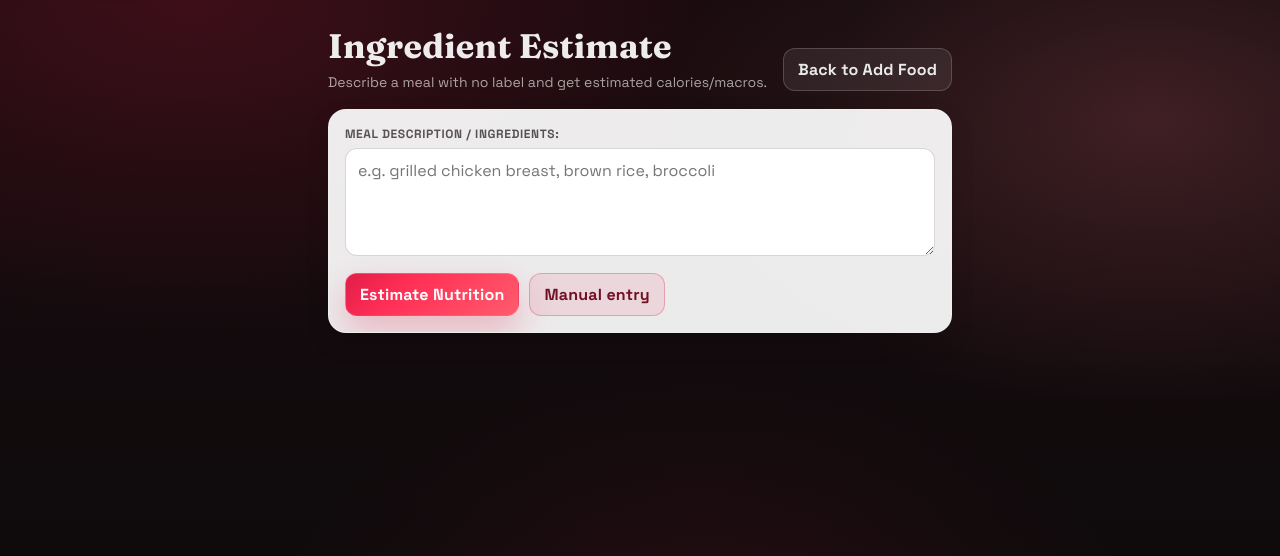
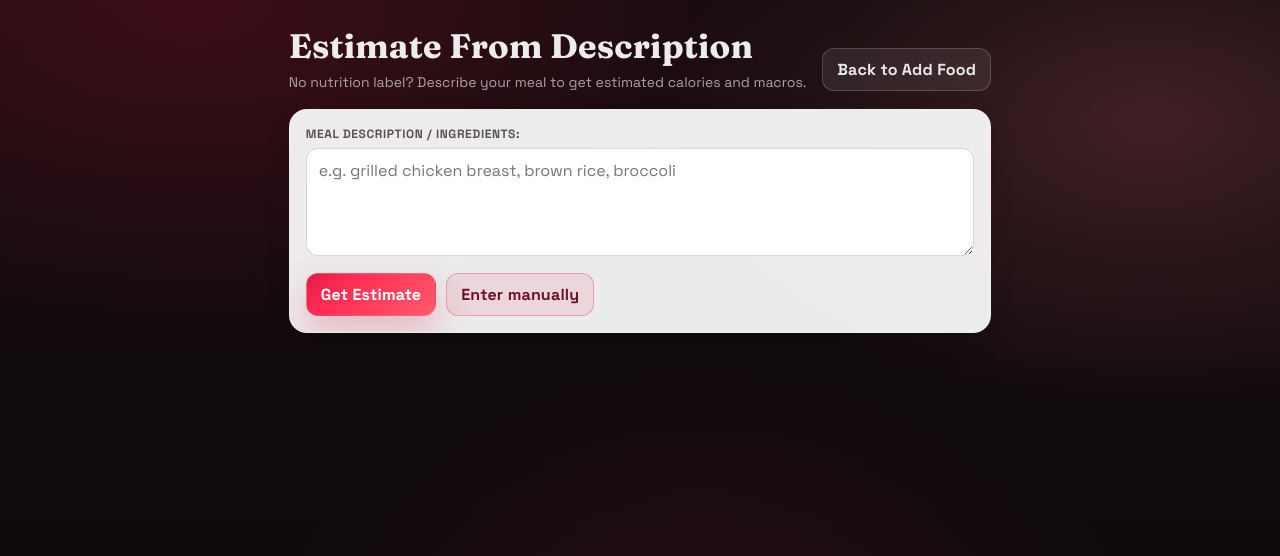
Before and after one commit to phcolladay/Fitness-Manager, a Django app: page /nutrition/estimate/ in a window 1280 px wide. Shown: the part 79-635 px from the top of the page. Run offline with Django 4.2, Linux system fonts and the light colour scheme; a user stored in the database is signed in.

Commit message:
Refine user-facing copy across nutrition and key dashboard pages

```diff
--- a/apps/goals/templates/goals/goal_list.html
+++ b/apps/goals/templates/goals/goal_list.html
@@ -6,7 +6,7 @@
   <div class="page-head">
     <div>
       <h1 class="title">Goals</h1>
-      <p class="subtitle">Targets that keep you honest. Email or push reminders supported.</p>
+      <p class="subtitle">Set clear targets and stay on track with reminders.</p>
     </div>
     <div class="actions">
       <a class="btn" href="{% url 'goals:add' %}">Add goal</a>
--- a/apps/notifications/templates/notifications/notification_list.html
+++ b/apps/notifications/templates/notifications/notification_list.html
@@ -6,7 +6,7 @@
   <div class="page-head">
     <div>
       <h1 class="title">Notifications</h1>
-      <p class="subtitle">In-app, email, and push events, unified.</p>
+      <p class="subtitle">All your in-app, email, and push updates in one place.</p>
     </div>
   </div>
 
--- a/apps/nutrition/templates/nutrition/food_estimate.html
+++ b/apps/nutrition/templates/nutrition/food_estimate.html
@@ -1,12 +1,12 @@
 {% extends "base.html" %}
 
-{% block title %}Ingredient Estimate | Fitness Manager{% endblock %}
+{% block title %}Estimate From Description | Fitness Manager{% endblock %}
 
 {% block content %}
   <div class="page-head">
     <div>
-      <h1 class="title">Ingredient Estimate</h1>
-      <p class="subtitle">Describe a meal with no label and get estimated calories/macros.</p>
+      <h1 class="title">Estimate From Description</h1>
+      <p class="subtitle">No nutrition label? Describe your meal to get estimated calories and macros.</p>
     </div>
     <div class="actions">
       <a class="btn btn-ghost" href="{% url 'nutrition:add' %}">Back to Add Food</a>
@@ -19,8 +19,8 @@
         {% csrf_token %}
         {{ form.as_p }}
         <div class="form-actions">
-          <button class="btn" type="submit">Estimate Nutrition</button>
-          <a class="btn btn-ghost" href="{% url 'nutrition:add' %}">Manual entry</a>
+          <button class="btn" type="submit">Get Estimate</button>
+          <a class="btn btn-ghost" href="{% url 'nutrition:add' %}">Enter manually</a>
         </div>
         <p class="loading-note">Estimating nutrition...</p>
       </form>
--- a/apps/nutrition/templates/nutrition/food_list.html
+++ b/apps/nutrition/templates/nutrition/food_list.html
@@ -6,10 +6,10 @@
   <div class="page-head">
     <div>
       <h1 class="title">Nutrition</h1>
-      <p class="subtitle">Track calories and macros. Keep it consistent.</p>
+      <p class="subtitle">Log your meals and keep calories and macros on track.</p>
     </div>
     <div class="actions">
-      <a class="btn btn-ghost" href="{% url 'nutrition:summary' %}">Nutrition Summary</a>
+      <a class="btn btn-ghost" href="{% url 'nutrition:summary' %}">View Summary</a>
       <a class="btn" href="{% url 'nutrition:add' %}">Add food</a>
     </div>
   </div>
@@ -46,7 +46,7 @@
           </tbody>
         </table>
       {% else %}
-        <p class="muted">No food entries yet.</p>
+        <p class="muted">No meals logged yet. Add your first food entry.</p>
       {% endif %}
     </div>
   </div>
--- a/apps/workouts/templates/workouts/workout_list.html
+++ b/apps/workouts/templates/workouts/workout_list.html
@@ -6,7 +6,7 @@
   <div class="page-head">
     <div>
       <h1 class="title">Workouts</h1>
-      <p class="subtitle">Log sessions, then drill into exercises and burn estimates.</p>
+      <p class="subtitle">Log each session, review exercises, and track calories burned.</p>
     </div>
     <div class="actions">
       <a class="btn btn-ghost" href="{% url 'workouts:list' %}?period=day">Day</a>
```
Also changed, not shown: apps/nutrition/templates/nutrition/food_lookup.html (+5 -5 lines), apps/nutrition/templates/nutrition/food_photo.html (+4 -4 lines), apps/nutrition/templates/nutrition/food_summary.html (+4 -4 lines).
